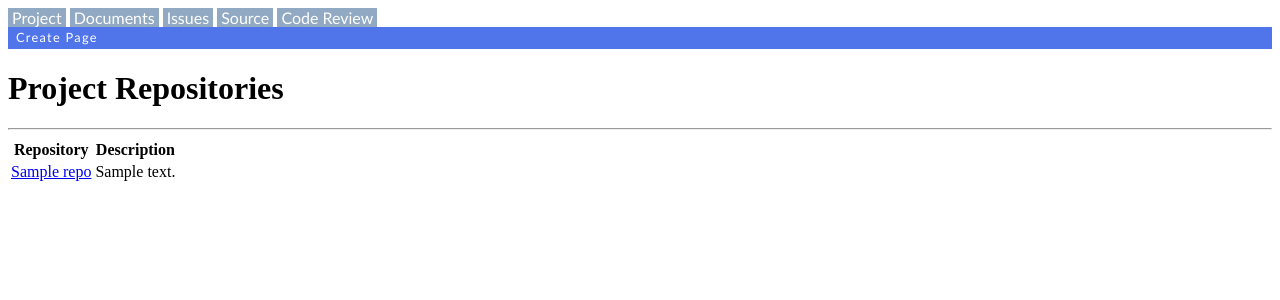
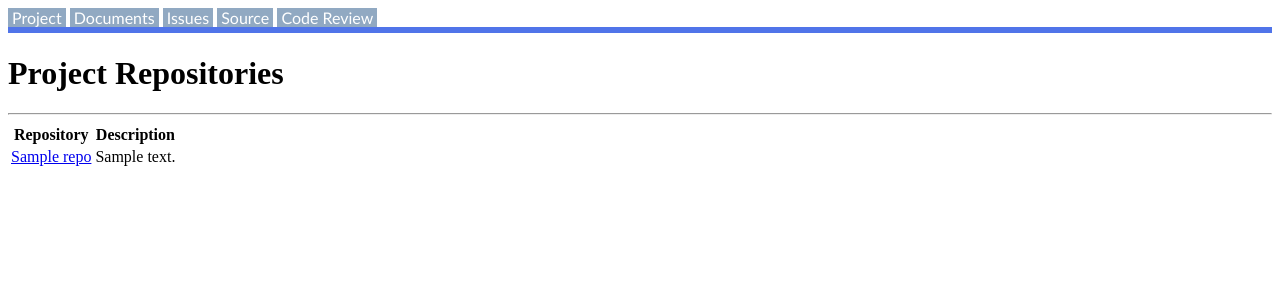
Before and after one commit to clsdaniel/iridium, a Django app: template scm/templates/scm_list.html in a window 1280 px wide. Shown: the top 300 px of the page. Run offline with Django 3.2, Linux system fonts and the light colour scheme; the template is opened without the code that fills it: most values are stand-ins (such as "Sample title", 1, 10 or a date in 2020).

Commit message:
[SCM] Cleanup repository list template

```diff
--- a/scm/templates/scm_list.html
+++ b/scm/templates/scm_list.html
@@ -2,7 +2,6 @@
 {% load i18n %}
 
 {% block submenu %}
-<a href="/w/{{ pid }}/new">Create Page</a>
 {% endblock submenu %}
 
 {% block contents %}
```
